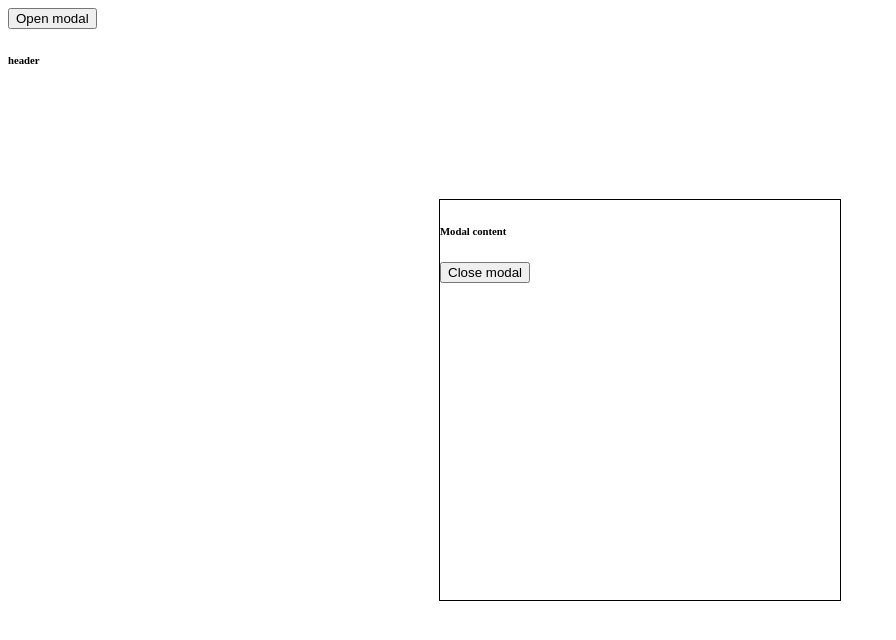
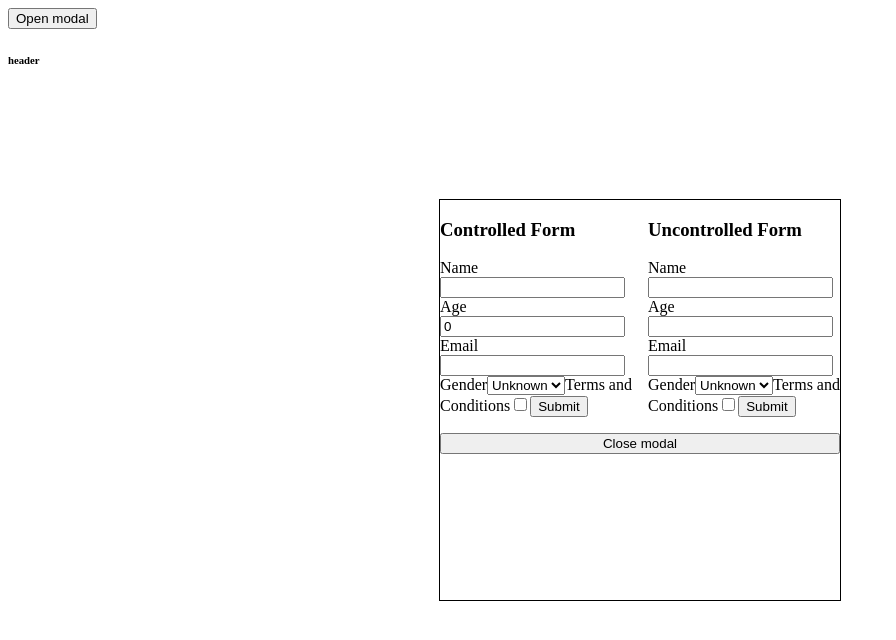
Before and after one commit to ArtemHlopov/react, a React (Vite) app: page / in a window 1280 px wide. Both pictures are taken after a click on the button "Open modal". Shown: the top 640 px of the page, without its empty margins (0-896 px from the left). Built offline with nearby package versions, Linux system fonts and the light colour scheme.

Commit message:
feat: add controlled and uncontrolled forms to modal

```diff
--- a/package.json
+++ b/package.json
@@ -15,11 +15,14 @@
     "test:coverage": "vitest run --coverage"
   },
   "dependencies": {
+    "@hookform/resolvers": "^5.4.0",
     "@reduxjs/toolkit": "^2.12.0",
     "react": "^19.2.5",
     "react-dom": "^19.2.5",
+    "react-hook-form": "^7.77.0",
     "react-redux": "^9.3.0",
-    "react-router-dom": "^7.15.1"
+    "react-router-dom": "^7.15.1",
+    "yup": "^1.7.1"
   },
   "devDependencies": {
     "@eslint/js": "^9.39.4",
--- /dev/null
+++ b/src/components/modal/controlled-form/controlled-form.tsx
@@ -0,0 +1,86 @@
+import { Controller, useForm } from 'react-hook-form';
+import type { FormValue } from '../../../models/common';
+
+function ControlledForm() {
+  const { control, handleSubmit } = useForm<FormValue>({
+    defaultValues: {
+      name: '',
+      age: 0,
+      email: '',
+      gender: 'unknown',
+      terms: false,
+    },
+  });
+
+  const onSubmit = (data: FormValue) => console.log(data);
+  return (
+    <>
+      <form onSubmit={handleSubmit(onSubmit)}>
+        <h3>Controlled Form</h3>
+        <Controller
+          name="name"
+          control={control}
+          render={({ field }) => (
+            <label htmlFor={field.name}>
+              Name
+              <input id={field.name} type="text" {...field} />
+            </label>
+          )}
+        />
+        <Controller
+          name="age"
+          control={control}
+          render={({ field }) => (
+            <label htmlFor={field.name}>
+              Age
+              <input id={field.name} type="number" min="0" {...field} />
+            </label>
+          )}
+        />
+        <Controller
+          name="email"
+          control={control}
+          render={({ field }) => (
+            <label htmlFor={field.name}>
+              Email
+              <input id={field.name} type="email" {...field} />
+            </label>
+          )}
+        />
+        <Controller
+          name="gender"
+          control={control}
+          render={({ field }) => (
+            <label htmlFor={field.name}>
+              Gender
+              <select id={field.name} {...field}>
+                <option value="unknown">Unknown</option>
+                <option value="male">Male</option>
+                <option value="female">Female</option>
+              </select>
+            </label>
+          )}
+        />
+        <Controller
+          name="terms"
+          control={control}
+          render={({ field }) => (
+            <label htmlFor={field.name}>
+              Terms and Conditions
+              <input
+                id={field.name}
+                type="checkbox"
+                name={field.name}
+                checked={field.value}
+                onChange={field.onChange}
+              />
+            </label>
+          )}
+        />
+        <button type="submit">Submit</button>
+      </form>
+    </>
+  );
+}
+
+export default ControlledForm;
--- a/src/components/modal/modal.css
+++ b/src/components/modal/modal.css
@@ -8,3 +8,14 @@
   transform: translate(-50%, -50%);
   border: 1px solid black;
 }
+
+.modal_wrapper,
+.form_wrapper {
+  display: flex;
+  flex-direction: column;
+  gap: 1rem;
+}
+
+.form_wrapper {
+  flex-direction: row;
+}
--- a/src/components/modal/modal.tsx
+++ b/src/components/modal/modal.tsx
@@ -3,6 +3,9 @@ import type { Callback } from '../../models/common';
 import './modal.css';
 import { useOutsideClick } from '../../hooks/outsideclic.l';
 import { useEscClick } from '../../hooks/escClick';
+
+import UncontrolledForm from './uncontrolled-form/uncontrolled-form';
+import ControlledForm from './controlled-form/controlled-form';
 
 interface ModalProps {
   onClose: Callback;
@@ -12,11 +15,17 @@ function Modal({ onClose }: ModalProps) {
   const ref = useRef<HTMLDivElement>(null);
   useOutsideClick(onClose, ref);
   useEscClick(onClose, ref);
+
   return (
     <>
       <div className="modal_wrapper" ref={ref}>
-        <h6>Modal content</h6>
-        <button onClick={onClose}>Close modal</button>
+        <div className="form_wrapper">
+          <ControlledForm />
+          <UncontrolledForm />
+        </div>
+        <button type="button" onClick={onClose}>
+          Close modal
+        </button>
       </div>
     </>
   );
--- /dev/null
+++ b/src/components/modal/uncontrolled-form/uncontrolled-form.tsx
@@ -0,0 +1,73 @@
+import { useRef } from 'react';
+import type { FormValue } from '../../../models/common';
+
+function UncontrolledForm() {
+  const uncontrolled_name = useRef<HTMLInputElement>(null);
+  const uncontrolled_age = useRef<HTMLInputElement>(null);
+  const uncontrolled_gender = useRef<HTMLSelectElement>(null);
+  const uncontrolled_email = useRef<HTMLInputElement>(null);
+  const uncontrolled_terms = useRef<HTMLInputElement>(null);
+
+  const handleSubmit = (event: React.SubmitEvent<HTMLFormElement>) => {
+    event.preventDefault();
+
+    const data: FormValue = {
+      name: uncontrolled_name.current?.value || '',
+      age: Number(uncontrolled_age.current?.value) || 0,
+      email: uncontrolled_email.current?.value || '',
+      gender: uncontrolled_gender.current?.value || 'unknown',
+      terms: uncontrolled_terms.current?.checked || false,
+    };
+
+    console.log(data);
+  };
+
+  return (
+    <>
+      <form onSubmit={handleSubmit}>
+        <h3>Uncontrolled Form</h3>
+        <label htmlFor="uncontrolled_name">Name</label>
+        <input
+          id="uncontrolled_name"
+          type="text"
+          name="name"
+          ref={uncontrolled_name}
+        />
+        <label htmlFor="uncontrolled_age">Age</label>
+        <input
+          id="uncontrolled_age"
+          type="number"
+          name="age"
+          min="0"
+          ref={uncontrolled_age}
+        />
+        <label htmlFor="uncontrolled_email">Email</label>
+        <input
+          id="uncontrolled_email"
+          type="email"
+          name="email"
+          ref={uncontrolled_email}
+        />
+        <label htmlFor="uncontrolled_gender">Gender</label>
+        <select
+          id="uncontrolled_gender"
+          name="gender"
+          ref={uncontrolled_gender}
+        >
+          <option value="unknown">Unknown</option>
+          <option value="male">Male</option>
+          <option value="female">Female</option>
+        </select>
+        <label htmlFor="uncontrolled_terms">Terms and Conditions</label>
+        <input
+          id="uncontrolled_terms"
+          type="checkbox"
+          name="terms"
+          ref={uncontrolled_terms}
+        />
+        <button type="submit">Submit</button>
+      </form>
+    </>
+  );
+}
+export default UncontrolledForm;
```
Also changed, not shown: src/models/common.ts (+8 -0 lines), 1 other file (tests, documents, lock files or other folders).
